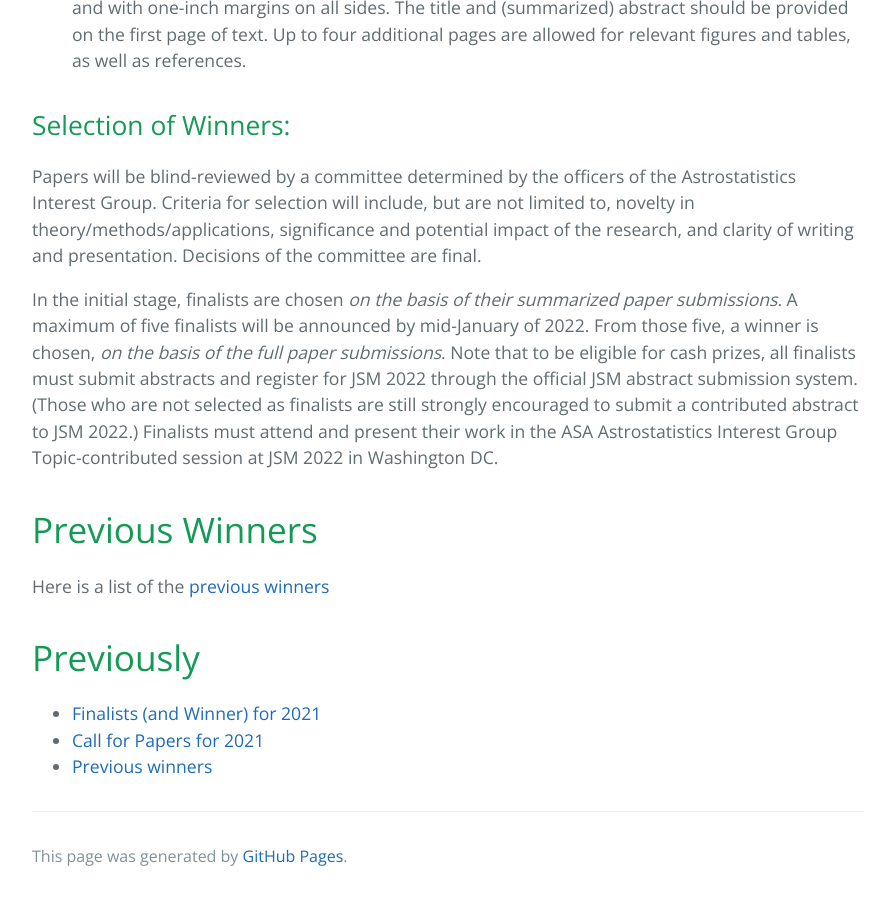
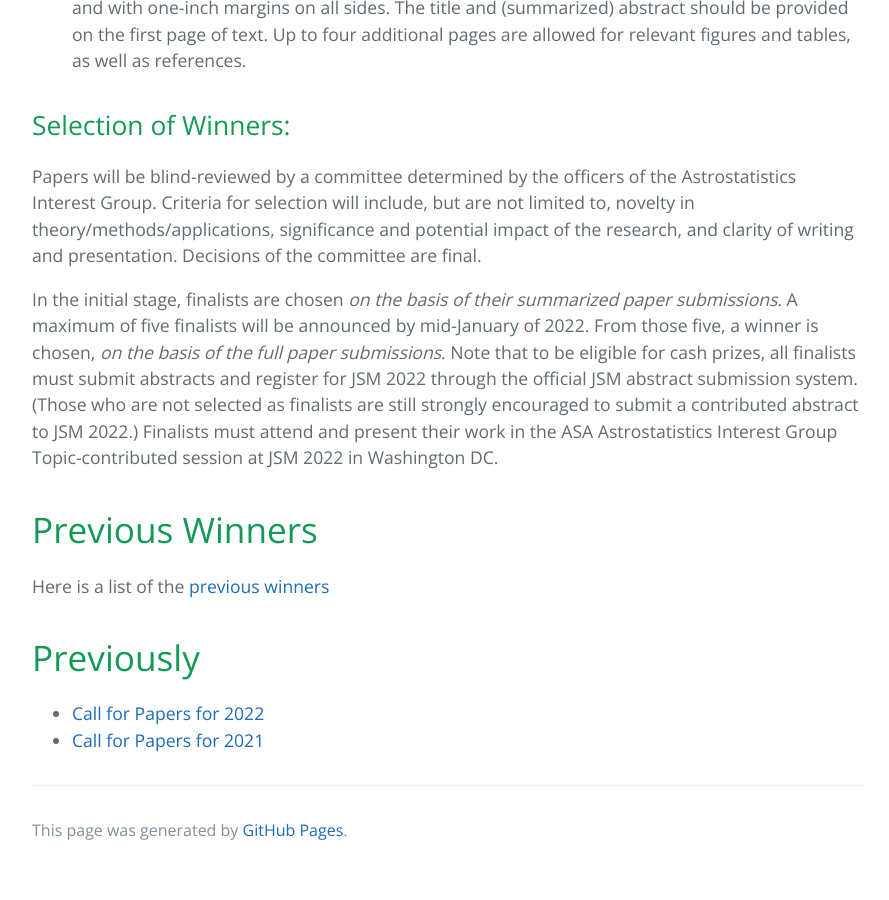
Before and after one commit to aigamstat/aigamstat.github.io, a Jekyll site: the page built from competition/index.md, in a window 1280 px wide and 900 px high, scrolled down 1414 px. Shown: the whole window, without its empty margins (192-1081 px from the left). Built offline with Jekyll 4.4.1, drawn with Linux system fonts in a browser that asks for light colours; after the commit the page ends 2288 px from its top, so only the background shows below that.

Commit message:
jsm2022
Added 2022 contest archive page to list of things under "previously" and cleaned up page slightly.

```diff
--- a/competition/index.md
+++ b/competition/index.md
@@ -37,7 +37,5 @@ In the initial stage, finalists are chosen *on the basis of their summarized pap
 Here is a list of the [previous winners](./winners.html)
 
 # Previously
-
-* [Finalists (and Winner) for 2021](./results_2021.html)
+* [Call for Papers for 2022](./contest_2022.html)
 * [Call for Papers for 2021](./contest_2021.html)
-* [Previous winners](./winners.html)
```
